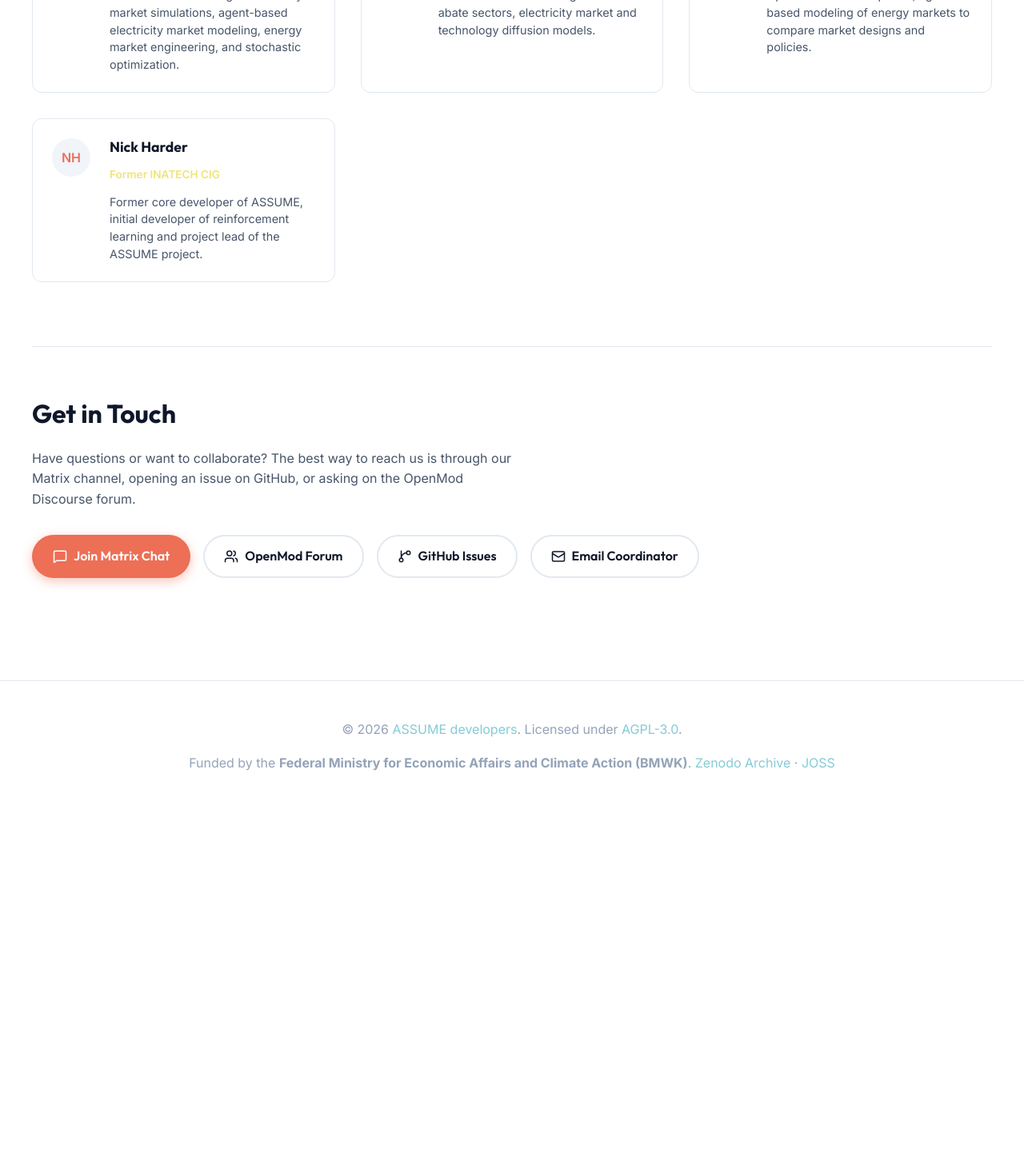
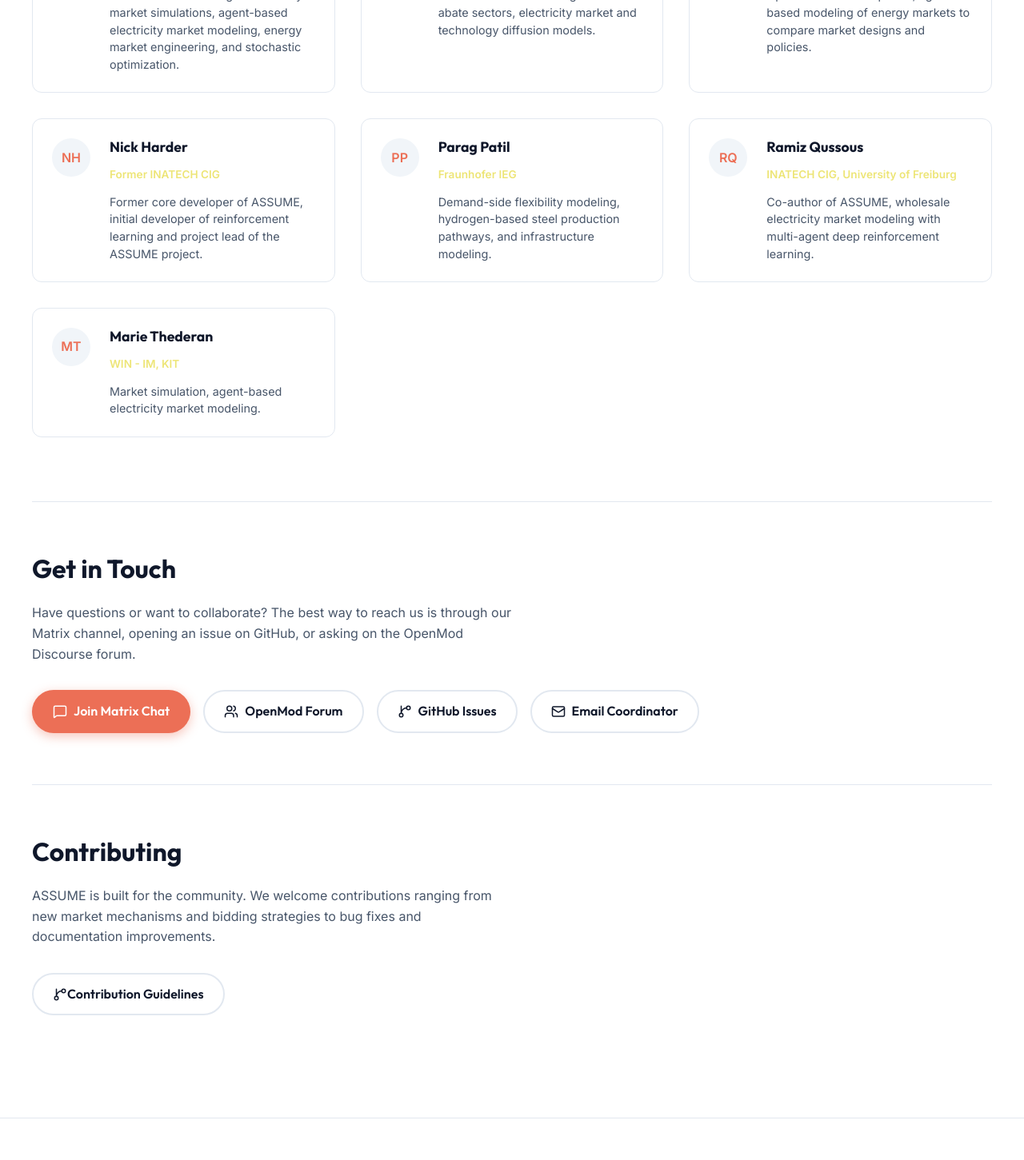
Before and after one commit to assume-framework/assume-framework.github.io, a React (Vite) app: page /community in a window 1280 px wide. Shown: the part 1136-2587 px from the top of the page at 80% size. Before the commit the page ends 2151 px from the top, so only its background shows below. Built offline with nearby package versions, Linux system fonts and the light colour scheme.

Commit message:
feat: add missing team members (Patil, Qussous, Thederan) and contributing section

```diff
--- a/src/pages/CommunityPage.tsx
+++ b/src/pages/CommunityPage.tsx
@@ -54,6 +54,27 @@ const team = [
     meta: 'Former INATECH CIG',
     bio: 'Former core developer of ASSUME, initial developer of reinforcement learning and project lead of the ASSUME project.',
     initials: 'NH'
+  },
+  {
+    id: 'patil',
+    name: 'Parag Patil',
+    meta: 'Fraunhofer IEG',
+    bio: 'Demand-side flexibility modeling, hydrogen-based steel production pathways, and infrastructure modeling.',
+    initials: 'PP'
+  },
+  {
+    id: 'qussous',
+    name: 'Ramiz Qussous',
+    meta: 'INATECH CIG, University of Freiburg',
+    bio: 'Co-author of ASSUME, wholesale electricity market modeling with multi-agent deep reinforcement learning.',
+    initials: 'RQ'
+  },
+  {
+    id: 'thederan',
+    name: 'Marie Thederan',
+    meta: 'WIN - IM, KIT',
+    bio: 'Market simulation, agent-based electricity market modeling.',
+    initials: 'MT'
   }
 ];
 
@@ -124,6 +145,16 @@ export function CommunityPage() {
           </Button>
         </div>
       </section>
+
+      <section style={{ borderTop: '1px solid var(--border-color)', paddingTop: '4rem', marginTop: '4rem' }}>
+        <h2 style={{ fontSize: '2rem', marginBottom: '1.5rem' }}>Contributing</h2>
+        <p style={{ color: 'var(--text-secondary)', marginBottom: '2rem', maxWidth: '600px', lineHeight: 1.6 }}>
+          ASSUME is built for the community. We welcome contributions ranging from new market mechanisms and bidding strategies to bug fixes and documentation improvements.
+        </p>
+        <Button variant="outline" href="https://github.com/assume-framework/assume/blob/main/CONTRIBUTING.md" target="_blank" rel="noopener noreferrer">
+          <GitBranch size={18} /> Contribution Guidelines
+        </Button>
+      </section>
     </div>
   );
 }
```
